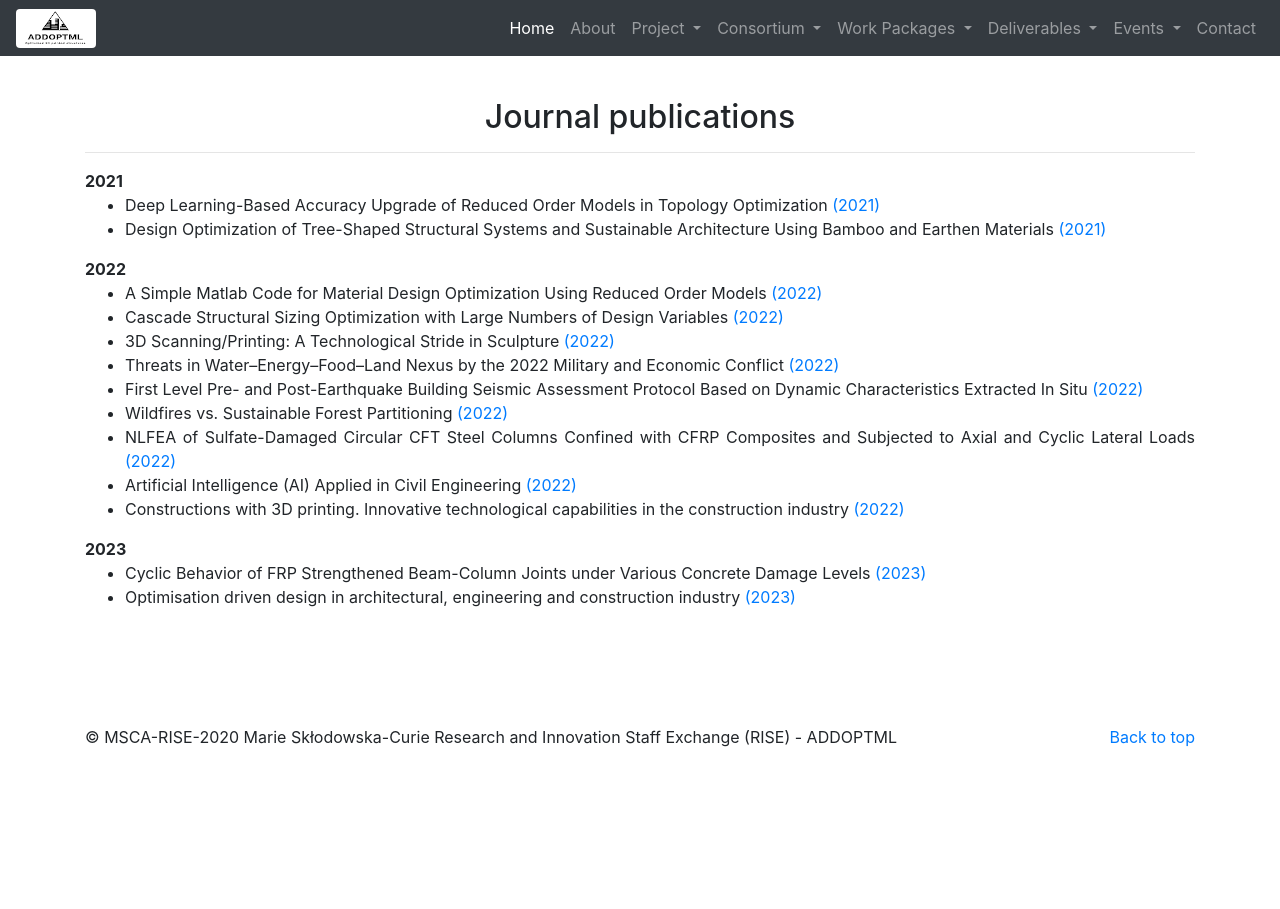
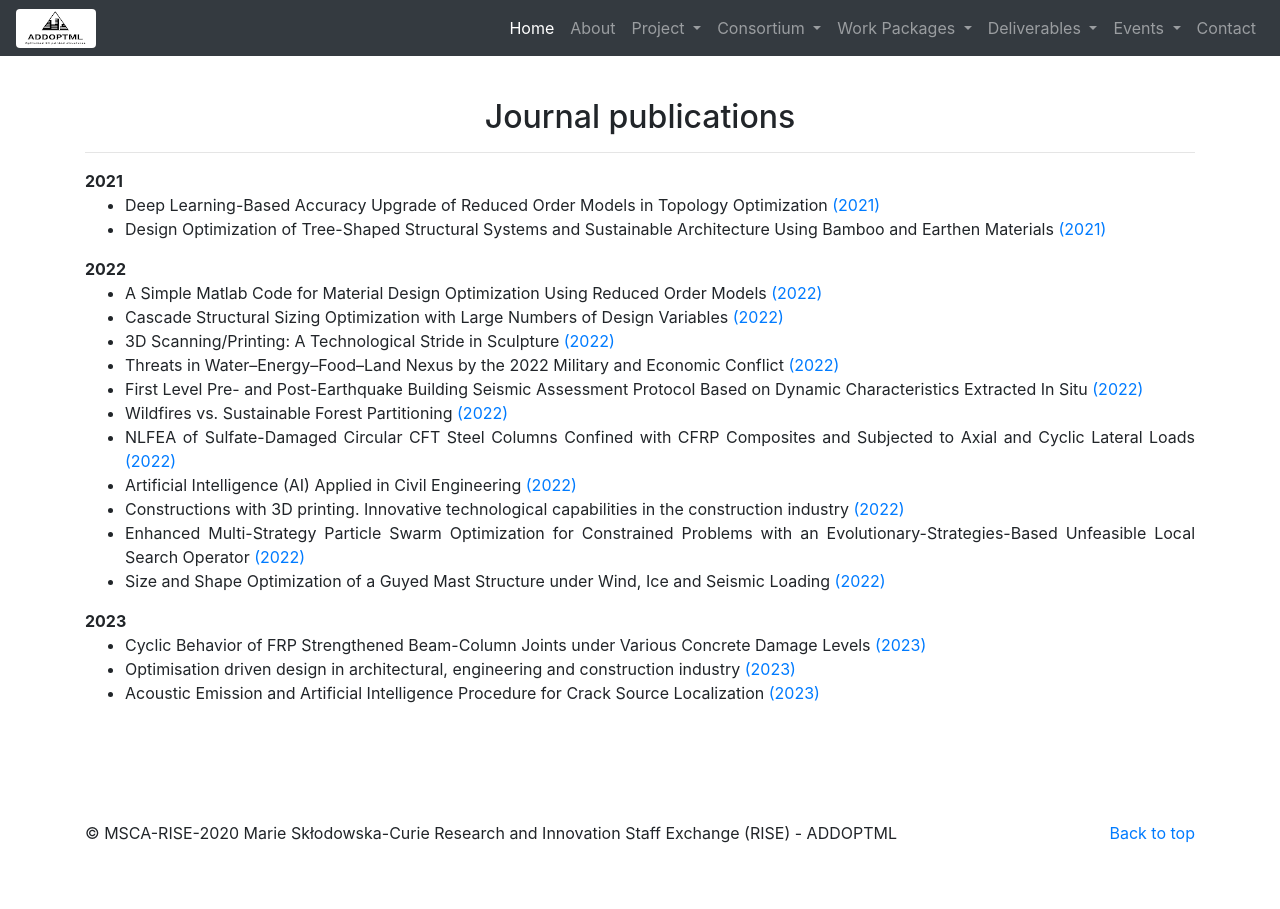
Before and after one commit to mkarampatsis/addoptml, a Jekyll site: the page built from _pages/journals.html, in a window 1280 px wide. Built offline with Jekyll 4.4.1, drawn with Linux system fonts in a browser that asks for light colours; nearby versions of some CDN libraries.

Commit message:
changes to journals

```diff
--- a/_pages/journals.html
+++ b/_pages/journals.html
@@ -39,6 +39,8 @@ permalink: /journals/
               <li>NLFEA of Sulfate-Damaged Circular CFT Steel Columns Confined with CFRP Composites and Subjected to Axial and Cyclic Lateral Loads <a href="https://www.mdpi.com/2075-5309/12/3/296" target="_blank">(2022)</a></li>
               <li>Artificial Intelligence (AI) Applied in Civil Engineering <a href="https://www.mdpi.com/2076-3417/12/15/7595" target="_blank">(2022)</a></li>
               <li>Constructions with 3D printing. Innovative technological capabilities in the construction industry <a href="https://zenodo.org/record/6785722#.Y934W61BxD8" target="_blank">(2022)</a></li>
+              <li>Enhanced Multi-Strategy Particle Swarm Optimization for Constrained Problems with an Evolutionary-Strategies-Based Unfeasible Local Search Operator <a href="https://zenodo.org/record/7713403#.ZClTvXZBxD9" target="_blank">(2022)</a></li>
+              <li>Size and Shape Optimization of a Guyed Mast Structure under Wind, Ice and Seismic Loading <a href="https://zenodo.org/record/7713364#.ZClT33ZBxD9" target="_blank">(2022)</a></li>
             </ul>
           </dd>
           <dt>2023</dt>
@@ -46,6 +48,7 @@ permalink: /journals/
             <ul>
               <li>Cyclic Behavior of FRP Strengthened Beam-Column Joints under Various Concrete Damage Levels <a href="https://www.mdpi.com/2673-7108/3/1/4" target="_blank">(2023)</a></li>
               <li>Optimisation driven design in architectural, engineering and construction industry <a href="https://www.icevirtuallibrary.com/doi/abs/10.1680/jstbu.22.00032" target="_blank">(2023)</a></li>
+              <li>Acoustic Emission and Artificial Intelligence Procedure for Crack Source Localization <a href="https://zenodo.org/record/7713434#.ZClTpnZBxD9" target="_blank">(2023)</a></li>
             </ul>
           </dd>
         </dl>
```
